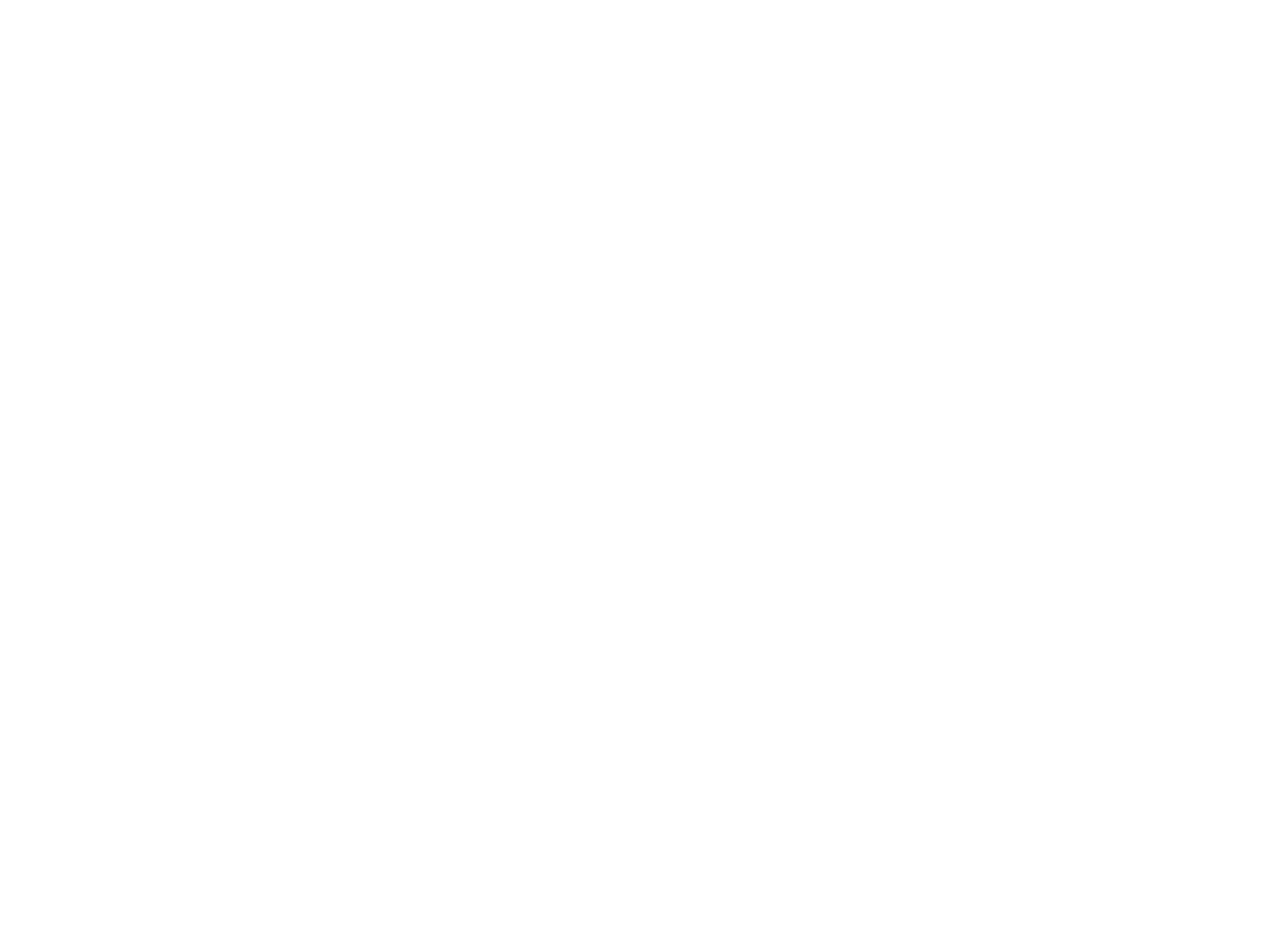
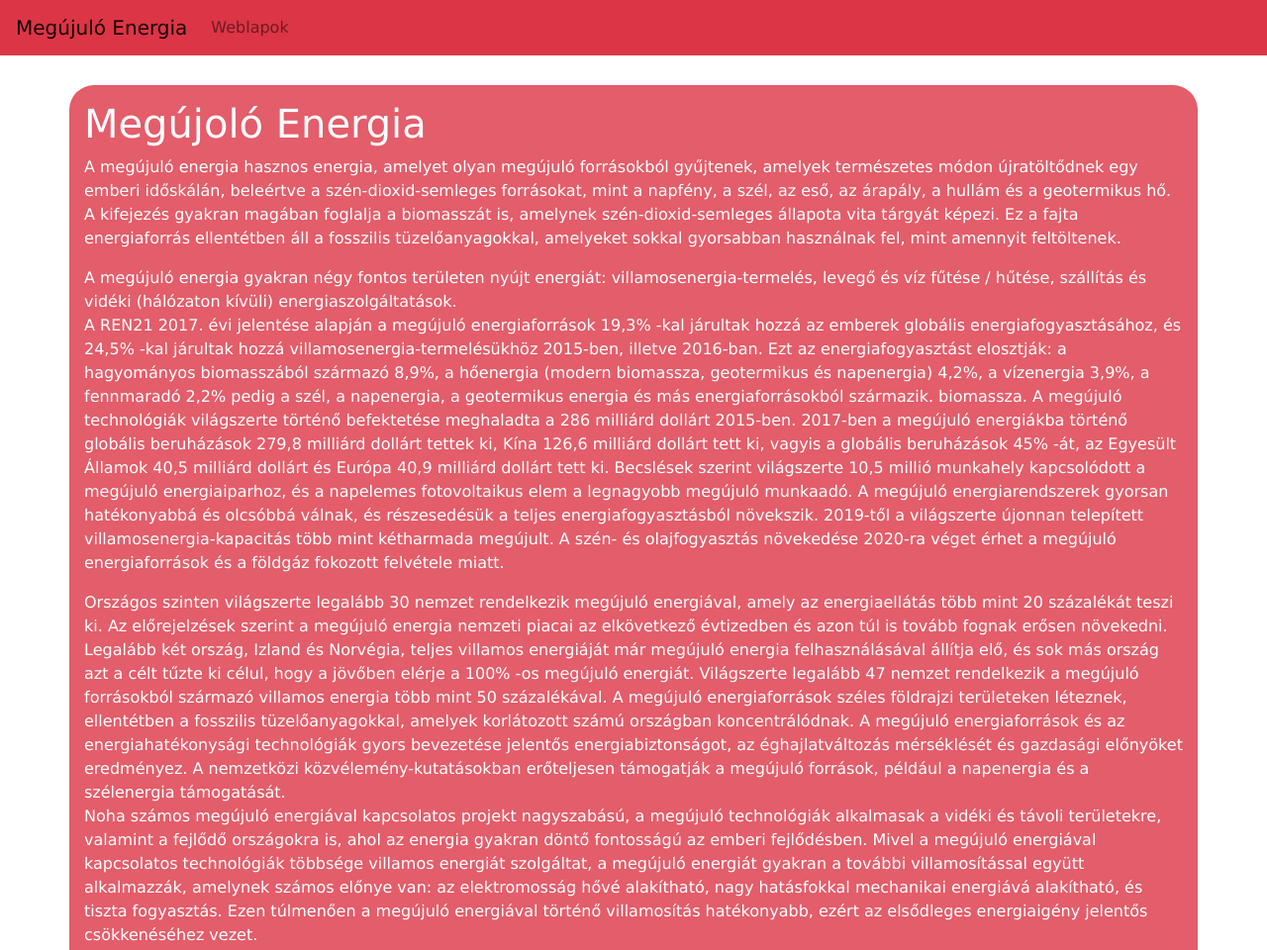
Before and after one commit to VHauzman/BS-Weblap, a plain HTML site: page Projekt/megujuloenergia.html in a window 1280 px wide. Shown: the top 960 px of the page at 99% size. Before the commit the page ends 800 px from the top, so only its background shows below. Drawn offline with nearby package versions, Linux system fonts and the light colour scheme.

Commit message:
Megújoló Energia oldal létrehozatala és szöveg beillesztése

```diff
--- a/Projekt/megujuloenergia.html
+++ b/Projekt/megujuloenergia.html
@@ -0,0 +1,70 @@
+<!DOCTYPE html>
+<html lang="hu">
+<head>
+    <meta charset="UTF-8">
+    <meta name="viewport" content="width=device-width, initial-scale=1.0">
+    <link rel="stylesheet" href="css/bootstrap.css">
+    <link rel="stylesheet" href="js/bootstrap.js">
+    <link rel="stylesheet" href="css/stlye.css">
+    <title>Atomenergia</title>
+</head>
+<body>
+    <nav class="navbar navbar-expand-lg navbar-light bg-danger">
+        <a class="navbar-brand" href="#">Megújuló Energia</a>
+        <button class="navbar-toggler" type="button" data-toggle="collapse" data-target="#navbarNavDropdown" aria-controls="navbarNavDropdown" aria-expanded="false" aria-label="Toggle navigation">
+          <span class="navbar-toggler-icon"></span>
+        </button>
+        <div class="collapse navbar-collapse" id="navbarNavDropdown">
+          <ul class="navbar-nav">
+            <li class="nav-item dropdown">
+              <a class="nav-link" href="#" id="navbarDropdownMenuLink" data-toggle="dropdown" aria-haspopup="true" aria-expanded="false">
+                Weblapok
+              </a>
+              <div class="dropdown-menu dropdownColor" aria-labelledby="navbarDropdownMenuLink">
+                <a class="dropdown-item" href="index.html">Index</a>
+                <a class="dropdown-item" href="atomenergia.html">Atomenergia</a>
+                <a class="dropdown-item" href="osszhas.html">Össze hasonlításuk</a>
+                <a class="dropdown-item" href="forras.html">Forrás</a>
+              </div>
+            </li>
+          </ul>
+        </div>
+      </nav>
+      <div class="container">
+        <div class="row">
+            <div class="indexTextDiv col-xl indexBorder">
+                <h1>Megújoló Energia</h1>
+                <p>
+                A megújuló energia hasznos energia, amelyet olyan megújuló forrásokból gyűjtenek, amelyek természetes módon újratöltődnek egy emberi időskálán, beleértve a szén-dioxid-semleges forrásokat, mint a napfény, a szél, az eső, az árapály, a hullám és a geotermikus hő.
+                A kifejezés gyakran magában foglalja a biomasszát is, amelynek szén-dioxid-semleges állapota vita tárgyát képezi.
+                Ez a fajta energiaforrás ellentétben áll a fosszilis tüzelőanyagokkal, amelyeket sokkal gyorsabban használnak fel, mint amennyit feltöltenek.
+                </p>
+                A megújuló energia gyakran négy fontos területen nyújt energiát: villamosenergia-termelés, levegő és víz fűtése / hűtése, szállítás és vidéki (hálózaton kívüli) energiaszolgáltatások.
+                <p>
+                A REN21 2017. évi jelentése alapján a megújuló energiaforrások 19,3% -kal járultak hozzá az emberek globális energiafogyasztásához, és 24,5% -kal járultak hozzá villamosenergia-termelésükhöz 2015-ben, illetve 2016-ban.
+                Ezt az energiafogyasztást elosztják: a hagyományos biomasszából származó 8,9%, a hőenergia (modern biomassza, geotermikus és napenergia) 4,2%, a vízenergia 3,9%, a fennmaradó 2,2% pedig a szél, a napenergia, a geotermikus energia és más energiaforrásokból származik. biomassza.
+                A megújuló technológiák világszerte történő befektetése meghaladta a 286 milliárd dollárt 2015-ben.
+                2017-ben a megújuló energiákba történő globális beruházások 279,8 milliárd dollárt tettek ki, Kína 126,6 milliárd dollárt tett ki, vagyis a globális beruházások 45% -át, az Egyesült Államok 40,5 milliárd dollárt és Európa 40,9 milliárd dollárt tett ki.
+                Becslések szerint világszerte 10,5 millió munkahely kapcsolódott a megújuló energiaiparhoz, és a napelemes fotovoltaikus elem a legnagyobb megújuló munkaadó.
+                A megújuló energiarendszerek gyorsan hatékonyabbá és olcsóbbá válnak, és részesedésük a teljes energiafogyasztásból növekszik.
+                2019-től a világszerte újonnan telepített villamosenergia-kapacitás több mint kétharmada megújult.
+                A szén- és olajfogyasztás növekedése 2020-ra véget érhet a megújuló energiaforrások és a földgáz fokozott felvétele miatt.
+                </p>
+                Országos szinten világszerte legalább 30 nemzet rendelkezik megújuló energiával, amely az energiaellátás több mint 20 százalékát teszi ki. Az előrejelzések szerint a megújuló energia nemzeti piacai az elkövetkező évtizedben és azon túl is tovább fognak erősen növekedni.
+                Legalább két ország, Izland és Norvégia, teljes villamos energiáját már megújuló energia felhasználásával állítja elő, és sok más ország azt a célt tűzte ki célul, hogy a jövőben elérje a 100% -os megújuló energiát.
+                Világszerte legalább 47 nemzet rendelkezik a megújuló forrásokból származó villamos energia több mint 50 százalékával.
+                A megújuló energiaforrások széles földrajzi területeken léteznek, ellentétben a fosszilis tüzelőanyagokkal, amelyek korlátozott számú országban koncentrálódnak.
+                A megújuló energiaforrások és az energiahatékonysági technológiák gyors bevezetése jelentős energiabiztonságot, az éghajlatváltozás mérséklését és gazdasági előnyöket eredményez.
+                A nemzetközi közvélemény-kutatásokban erőteljesen támogatják a megújuló források, például a napenergia és a szélenergia támogatását.
+                <p>
+                Noha számos megújuló energiával kapcsolatos projekt nagyszabású, a megújuló technológiák alkalmasak a vidéki és távoli területekre, valamint a fejlődő országokra is, ahol az energia gyakran döntő fontosságú az emberi fejlődésben.
+                Mivel a megújuló energiával kapcsolatos technológiák többsége villamos energiát szolgáltat, a megújuló energiát gyakran a további villamosítással együtt alkalmazzák, amelynek számos előnye van: az elektromosság hővé alakítható, nagy hatásfokkal mechanikai energiává alakítható, és tiszta fogyasztás.
+                Ezen túlmenően a megújuló energiával történő villamosítás hatékonyabb, ezért az elsődleges energiaigény jelentős csökkenéséhez vezet.
+                </p>
+            </div>
+        </div>
+    </div>
+    <script src="https://code.jquery.com/jquery-3.2.1.slim.min.js" integrity="sha384-KJ3o2DKtIkvYIK3UENzmM7KCkRr/rE9/Qpg6aAZGJwFDMVNA/GpGFF93hXpG5KkN" crossorigin="anonymous"></script>
+    <script src="https://cdnjs.cloudflare.com/ajax/libs/popper.js/1.12.9/umd/popper.min.js" integrity="sha384-ApNbgh9B+Y1QKtv3Rn7W3mgPxhU9K/ScQsAP7hUibX39j7fakFPskvXusvfa0b4Q" crossorigin="anonymous"></script>
+    <script src="https://maxcdn.bootstrapcdn.com/bootstrap/4.0.0/js/bootstrap.min.js" integrity="sha384-JZR6Spejh4U02d8jOt6vLEHfe/JQGiRRSQQxSfFWpi1MquVdAyjUar5+76PVCmYl" crossorigin="anonymous"></script>
+    </body>
```
Also changed, not shown: Projekt/atomenergia.html (+5 -5 lines), 1 other file.
